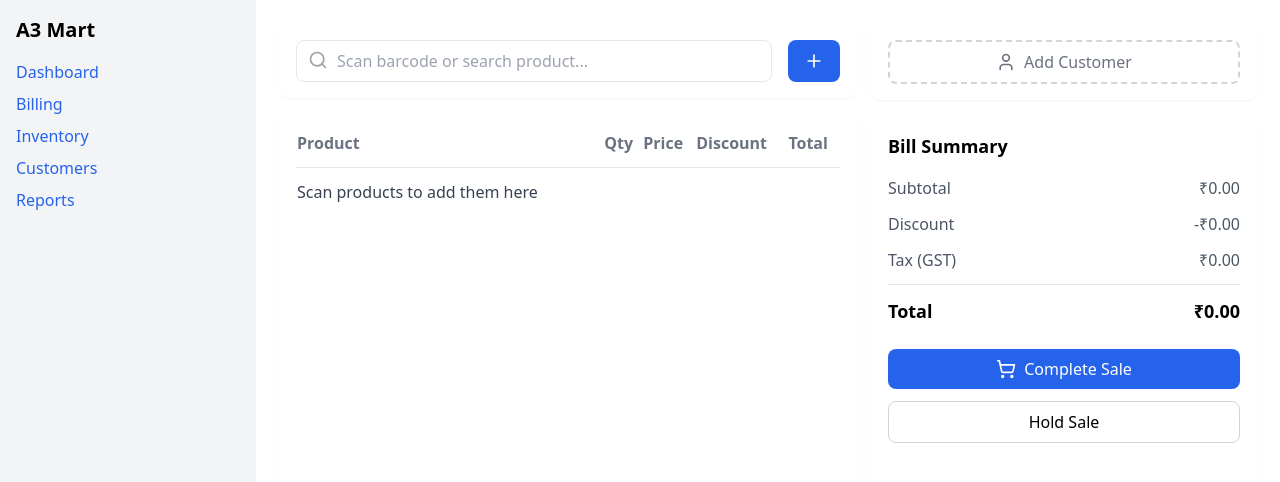
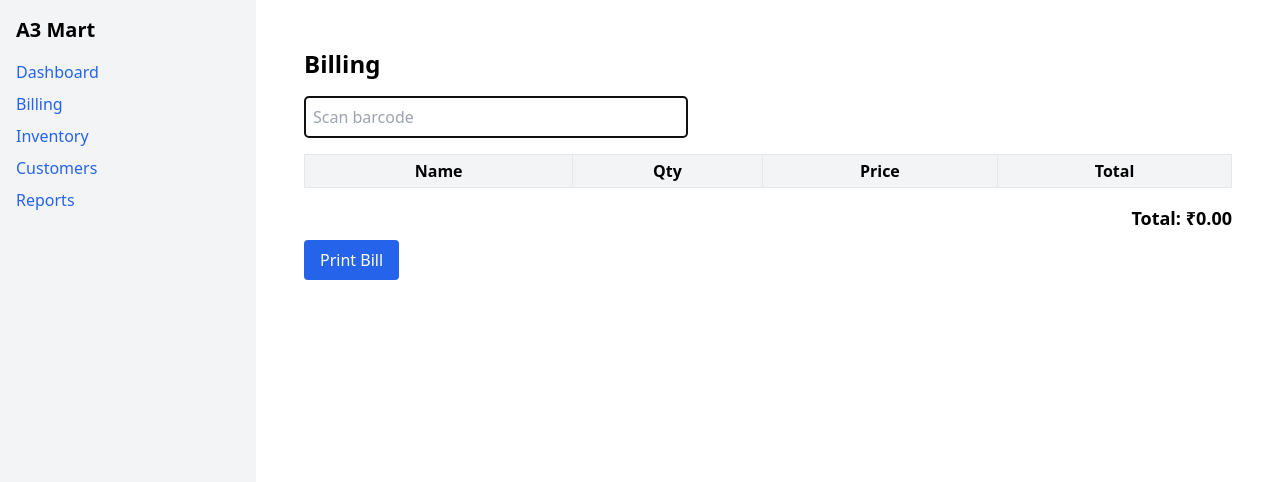
Before and after one commit to imsrkno1/A3-Mart, a React (Vite) app: page /billing in a window 1280 px wide. Shown: the top 482 px of the page. Built offline with nearby package versions, Linux system fonts and the light colour scheme.

Commit message:
Update Billing.tsx

```diff
--- a/src/pages/Billing.tsx
+++ b/src/pages/Billing.tsx
@@ -1,104 +1,101 @@
-import React, { useState } from 'react';
-import { Search, Plus, User, ShoppingCart } from 'lucide-react';
-import { FaCashRegister } from 'react-icons/fa';
+import React, { useState, useEffect } from 'react';
 
-const Billing = () => {
-  const [barcode, setBarcode] = useState('');
+interface Product {
+  name: string;
+  brand: string;
+  price: number;
+  stock: number;
+  expiryDate: string;
+  barcode: string;
+}
+
+interface CartItem extends Product {
+  quantity: number;
+}
+
+const BillingPage = () => {
+  const [barcodeInput, setBarcodeInput] = useState('');
+  const [cart, setCart] = useState<CartItem[]>([]);
+  const [products, setProducts] = useState<Product[]>([]); // This should ideally come from global state or backend
+
+  // Simulated fetch of inventory
+  useEffect(() => {
+    const stored = localStorage.getItem('products');
+    if (stored) setProducts(JSON.parse(stored));
+  }, []);
+
+  const handleBarcodeScan = (e: React.ChangeEvent<HTMLInputElement>) => {
+    setBarcodeInput(e.target.value);
+    const foundProduct = products.find(p => p.barcode === e.target.value);
+    if (foundProduct) {
+      setCart(prev => {
+        const existing = prev.find(item => item.barcode === foundProduct.barcode);
+        if (existing) {
+          return prev.map(item =>
+            item.barcode === foundProduct.barcode ? { ...item, quantity: item.quantity + 1 } : item
+          );
+        } else {
+          return [...prev, { ...foundProduct, quantity: 1 }];
+        }
+      });
+      setBarcodeInput('');
+    }
+  };
+
+  const total = cart.reduce((acc, item) => acc + item.price * item.quantity, 0);
+
+  const handlePrint = () => {
+    window.print();
+  };
 
   return (
-    <div className="h-full flex">
-      {/* Left side - Product scanning and cart */}
-      <div className="flex-1 flex flex-col">
-        <div className="bg-white dark:bg-gray-800 p-4 rounded-lg shadow-sm mb-4">
-          <div className="flex space-x-4">
-            <div className="flex-1">
-              <div className="relative">
-                <input
-                  type="text"
-                  placeholder="Scan barcode or search product..."
-                  className="w-full pl-10 pr-4 py-2 border rounded-lg dark:bg-gray-700 dark:border-gray-600 dark:text-white"
-                  value={barcode}
-                  onChange={(e) => setBarcode(e.target.value)}
-                />
-                <Search className="absolute left-3 top-2.5 text-gray-400" size={20} />
-              </div>
-            </div>
-            <button className="px-4 py-2 bg-blue-600 text-white rounded-lg hover:bg-blue-700 transition-colors duration-200">
-              <Plus size={20} />
-            </button>
-          </div>
-        </div>
+    <div className="p-6">
+      <h1 className="text-2xl font-bold mb-4">Billing</h1>
 
-        <div className="flex-1 bg-white dark:bg-gray-800 rounded-lg shadow-sm p-4 overflow-auto">
-          <table className="min-w-full">
-            <thead>
-              <tr className="text-left text-gray-500 dark:text-gray-400">
-                <th className="pb-3">Product</th>
-                <th className="pb-3">Qty</th>
-                <th className="pb-3">Price</th>
-                <th className="pb-3">Discount</th>
-                <th className="pb-3">Total</th>
-              </tr>
-            </thead>
-            <tbody className="text-gray-700 dark:text-gray-300">
-              {/* Placeholder row */}
-              <tr className="border-t dark:border-gray-700">
-                <td className="py-3">Scan products to add them here</td>
-                <td></td>
-                <td></td>
-                <td></td>
-                <td></td>
-              </tr>
-            </tbody>
-          </table>
-        </div>
+      <input
+        autoFocus
+        type="text"
+        placeholder="Scan barcode"
+        value={barcodeInput}
+        onChange={handleBarcodeScan}
+        className="border p-2 w-full max-w-sm rounded mb-4"
+      />
+
+      <table className="w-full table-auto border border-gray-200 print:text-xs print:leading-tight">
+        <thead className="bg-gray-100">
+          <tr>
+            <th className="border px-2 py-1">Name</th>
+            <th className="border px-2 py-1">Qty</th>
+            <th className="border px-2 py-1">Price</th>
+            <th className="border px-2 py-1">Total</th>
+          </tr>
+        </thead>
+        <tbody>
+          {cart.map((item, idx) => (
+            <tr key={idx}>
+              <td className="border px-2 py-1">{item.name}</td>
+              <td className="border px-2 py-1">{item.quantity}</td>
+              <td className="border px-2 py-1">₹{item.price}</td>
+              <td className="border px-2 py-1">₹{item.price * item.quantity}</td>
+            </tr>
+          ))}
+        </tbody>
+      </table>
+
+      <div className="mt-4 text-right font-bold text-lg">
+        Total: ₹{total.toFixed(2)}
       </div>
 
-      {/* Right side - Bill summary */}
-      <div className="w-96 ml-4 flex flex-col">
-        <div className="bg-white dark:bg-gray-800 p-4 rounded-lg shadow-sm mb-4">
-          <button className="w-full flex items-center justify-center space-x-2 px-4 py-2 border-2 border-dashed border-gray-300 rounded-lg text-gray-500 hover:border-blue-500 hover:text-blue-500 transition-colors duration-200">
-            <User size={20} />
-            <span>Add Customer</span>
-          </button>
-        </div>
-
-        <div className="flex-1 bg-white dark:bg-gray-800 rounded-lg shadow-sm p-4">
-          <h2 className="text-lg font-semibold mb-4">Bill Summary</h2>
-          <div className="space-y-3">
-            <div className="flex justify-between text-gray-600 dark:text-gray-400">
-              <span>Subtotal</span>
-              <span>₹0.00</span>
-            </div>
-            <div className="flex justify-between text-gray-600 dark:text-gray-400">
-              <span>Discount</span>
-              <span>-₹0.00</span>
-            </div>
-            <div className="flex justify-between text-gray-600 dark:text-gray-400">
-              <span>Tax (GST)</span>
-              <span>₹0.00</span>
-            </div>
-            <div className="pt-3 border-t dark:border-gray-700">
-              <div className="flex justify-between font-semibold text-lg">
-                <span>Total</span>
-                <span>₹0.00</span>
-              </div>
-            </div>
-          </div>
-
-          <div className="mt-6 space-y-3">
-            <button className="w-full px-4 py-2 bg-blue-600 text-white rounded-lg hover:bg-blue-700 transition-colors duration-200 flex items-center justify-center space-x-2">
-              <ShoppingCart size={20} />
-              <span>Complete Sale</span>
-            </button>
-            <button className="w-full px-4 py-2 border border-gray-300 dark:border-gray-600 rounded-lg hover:bg-gray-50 dark:hover:bg-gray-700 transition-colors duration-200">
-              Hold Sale
-            </button>
-          </div>
-        </div>
+      <div className="mt-2">
+        <button
+          onClick={handlePrint}
+          className="bg-blue-600 text-white px-4 py-2 rounded hover:bg-blue-700"
+        >
+          Print Bill
+        </button>
       </div>
     </div>
   );
 };
 
-export default Billing;
+export default BillingPage;
```
